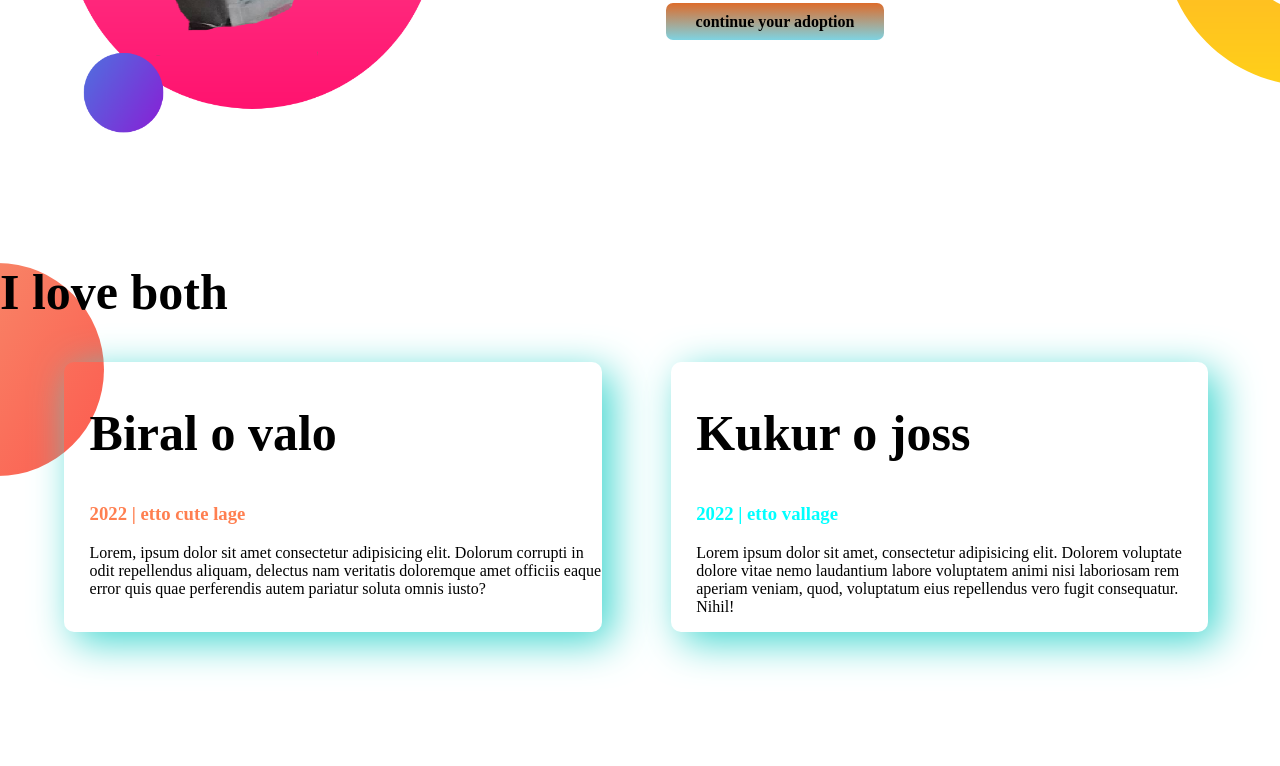
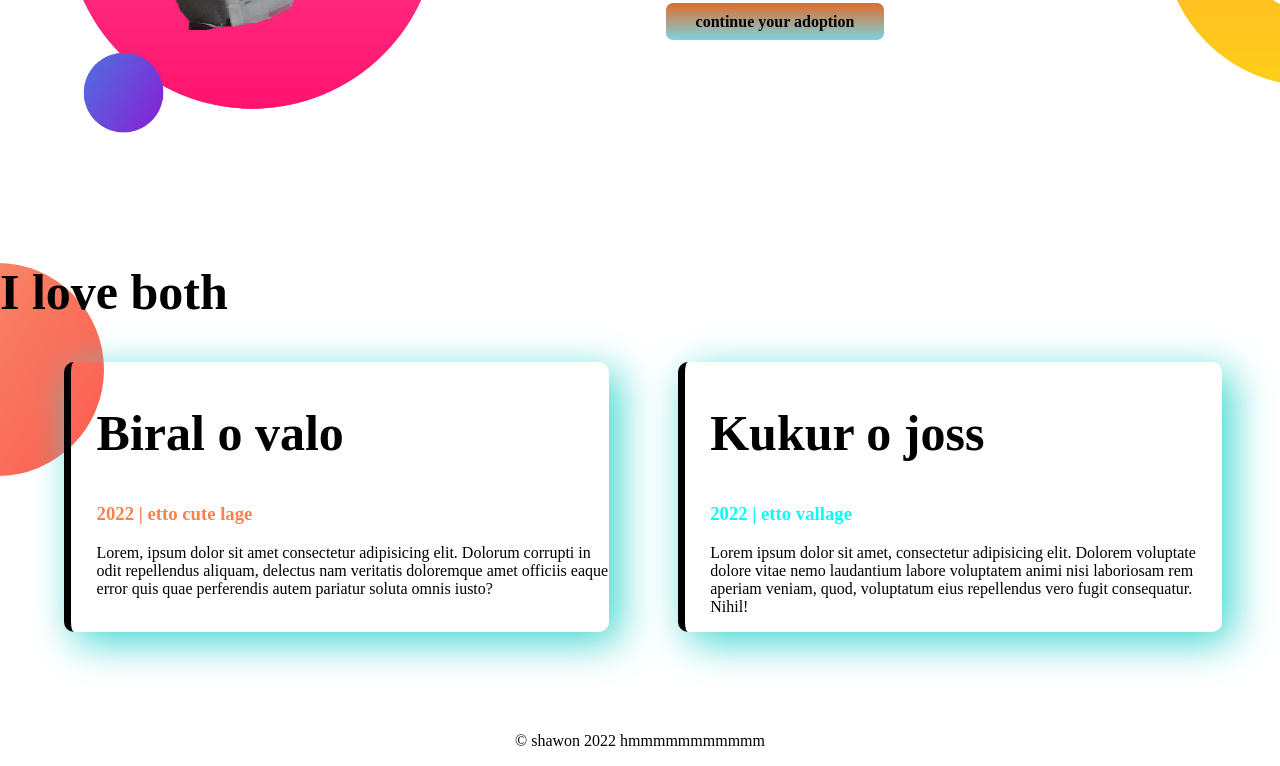
Before and after one commit to Shawon69n/1st-portfolio, a plain HTML site: page index.html in a window 1280 px wide. Shown: the part 931-1697 px from the top of the page. Before the commit the page ends 1663 px from the top, so only its background shows below. Drawn offline with Linux system fonts and the light colour scheme.

Commit message:
last change

```diff
--- a/index.html
+++ b/index.html
@@ -63,13 +63,13 @@
                 <h1>I love both</h1>
                 <div class="flexible-container" >
 
-                    <div class="exp">
+                    <div id="borderek" class="exp">
                         <h1>Biral o valo</h1>
                         <h3 class="misti">2022 | etto cute lage</h3>
                         <p>Lorem, ipsum dolor sit amet consectetur adipisicing elit. Dolorum corrupti in odit repellendus aliquam, delectus nam veritatis doloremque amet officiis eaque error quis quae perferendis autem pariatur soluta omnis iusto?</p>
                     </div>
 
-                    <div class="exp">
+                    <div id="borderdui" class="exp">
                         <h1>Kukur o joss</h1>
                         <h3 class="misti1">2022 | etto vallage</h3>
                         <p>Lorem ipsum dolor sit amet, consectetur adipisicing elit. Dolorem voluptate dolore vitae nemo laudantium labore voluptatem animi nisi laboriosam rem aperiam veniam, quod, voluptatum eius repellendus vero fugit consequatur. Nihil!</p>
@@ -82,6 +82,8 @@
 
             </section>
 
+            <footer><p>© shawon 2022 hmmmmmmmmmmm</p></footer>
+
 
 
 
--- a/style.css
+++ b/style.css
@@ -38,4 +38,13 @@ margin-bottom: 100px;}
         background-repeat: no-repeat;
     }
 
-    #borderek{border-image: ;}
+    #borderek{
+        border-left: 7px solid ;
+        border-image: blue,cyan ;
+    border-image-slice: 1;}
+    #borderdui{
+        border-left: 7px solid ;
+        border-image: rgb(227, 14, 235),rgb(188, 255, 62) ;
+    border-image-slice: 1;}
+
+    footer p{text-align:center}
```
Also changed, not shown: 4 other files.
